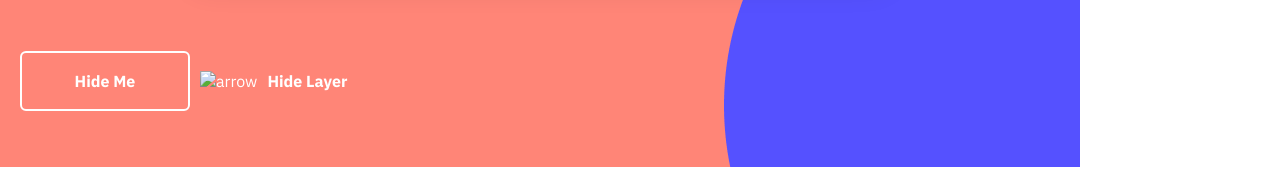
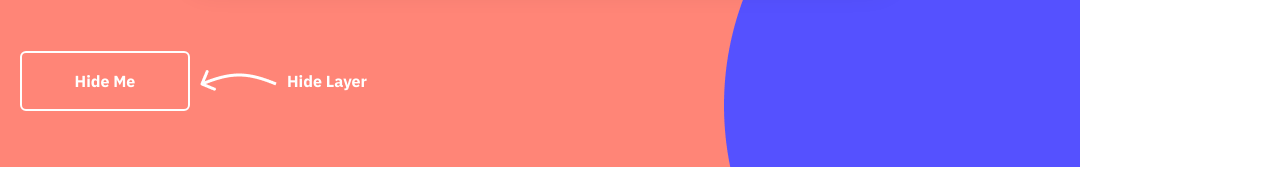
Before and after one commit to Nick-Rachkevich/dialog_modal, a plain HTML site: page index.html in a window 1280 px wide. Shown: the part 498-667 px from the top of the page. Drawn offline with Linux system fonts and the light colour scheme.

Commit message:
Update index.html

```diff
--- a/index.html
+++ b/index.html
@@ -27,7 +27,7 @@
         <div class="footer__tray">
                 <div class="footer__item">
                     <button class="footer__button">Hide Me</button>
-                    <img src="../lesson_flex/img/arrow.png" alt="arrow" class="arrow__once">
+                    <img src="../dialog_modal/img/arrow.png" alt="arrow" class="arrow__once">
                     <div class="footer__text">Hide Layer</div>
                 </div>
         </div>
```
